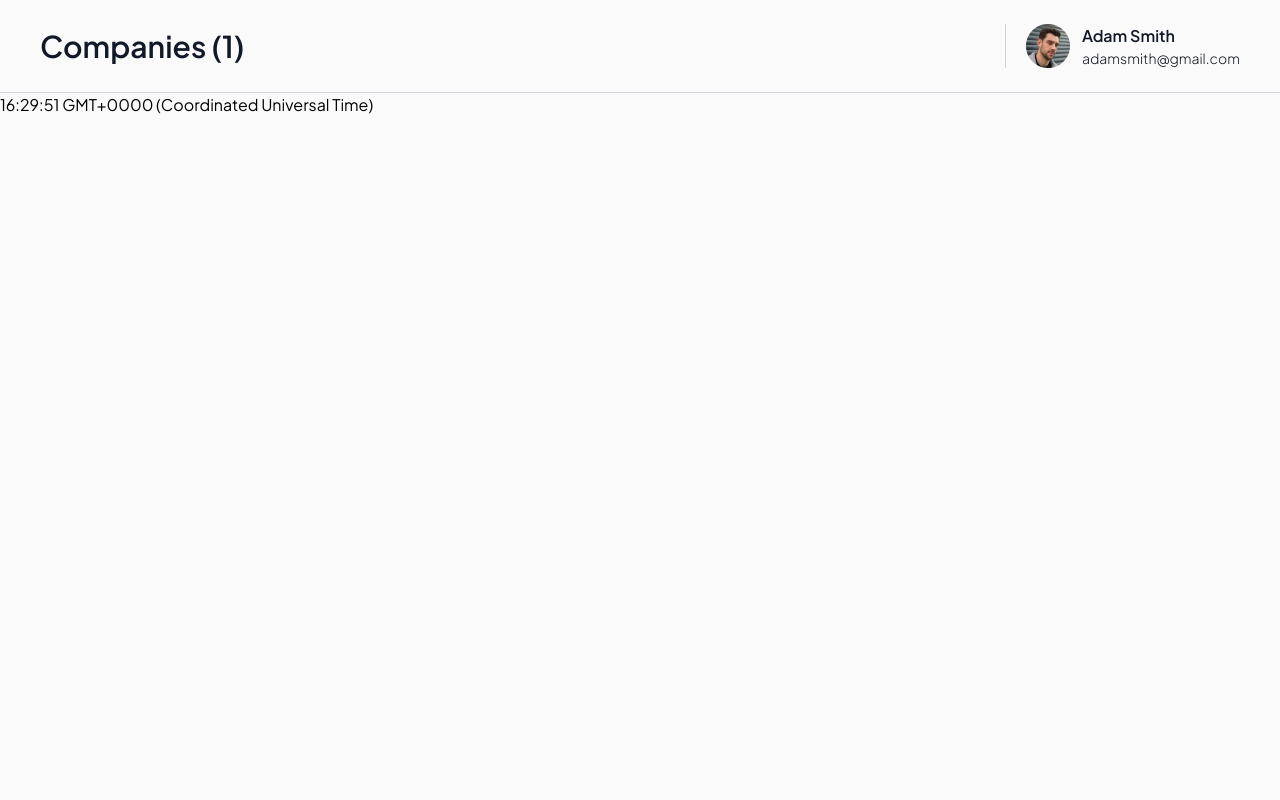
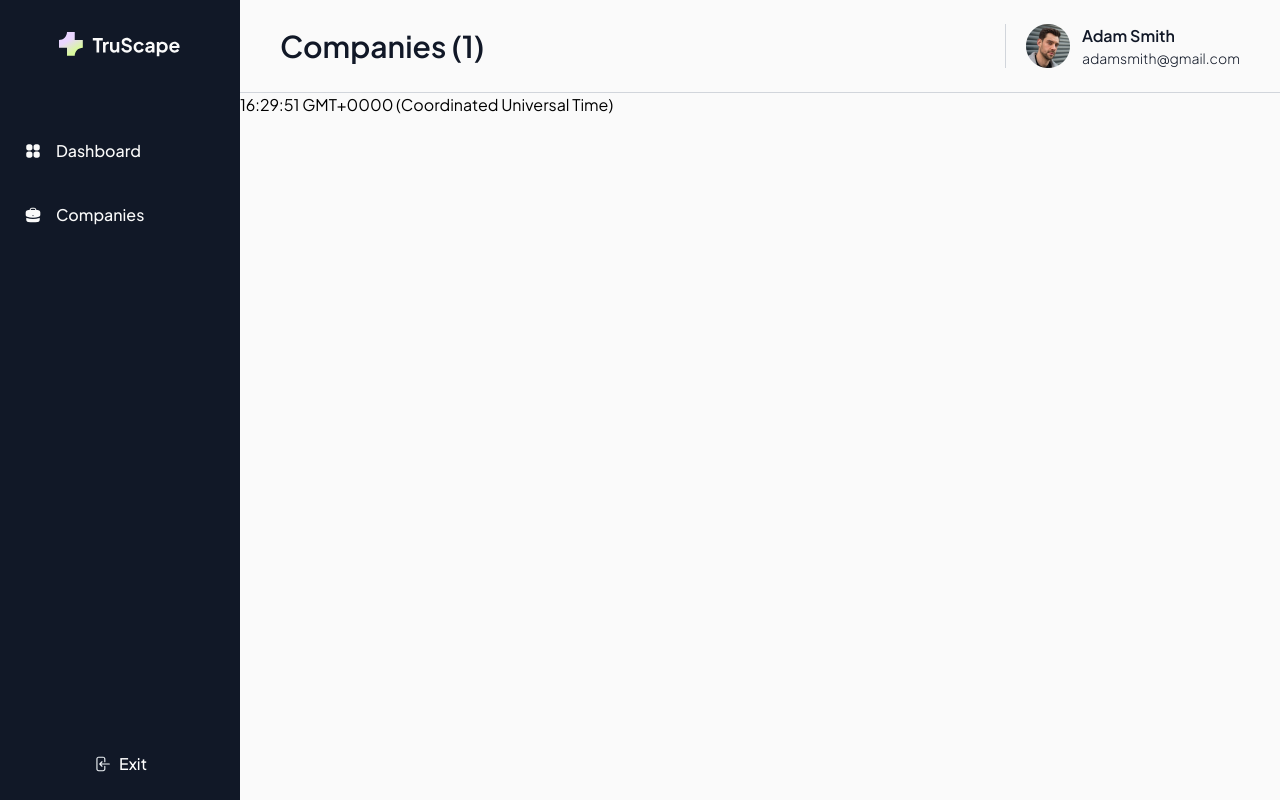
Before and after one commit to MykhailoZykov/nextjs-pet-costco, a Next.js app in the folder crm/: page /companies/1 in a window 1280 px wide. Built offline with nearby package versions, Linux system fonts and the light colour scheme.

Commit message:
layout added

```diff
--- a/crm/src/app/companies/[id]/page.tsx
+++ b/crm/src/app/(admin)/companies/[id]/page.tsx
@@ -1,5 +1,5 @@
 import React from 'react';
-import Header from '../../components/header';
+import Header from '../../../components/header';
 
 export interface PageProps {
   params: { id: string[] };
--- /dev/null
+++ b/crm/src/app/(admin)/layout.tsx
@@ -0,0 +1,15 @@
+import React from 'react';
+import Sidebar from '../components/sidebar';
+
+export interface LayoutProps {
+  children: React.ReactNode;
+}
+
+export default function Layout({ children }: LayoutProps) {
+  return (
+    <>
+      <Sidebar />
+      <div className="ml-60">{children}</div>
+    </>
+  );
+}
```
Also changed, not shown: crm/src/app/(admin)/companies/page.tsx (renamed from crm/src/app/companies/page.tsx, +7 -7 lines), crm/src/app/(admin)/dashboard/page.tsx (renamed from crm/src/app/dashboard/page.tsx), crm/src/app/(admin)/dashboard/settings/page.tsx (renamed from crm/src/app/dashboard/settings/page.tsx).
